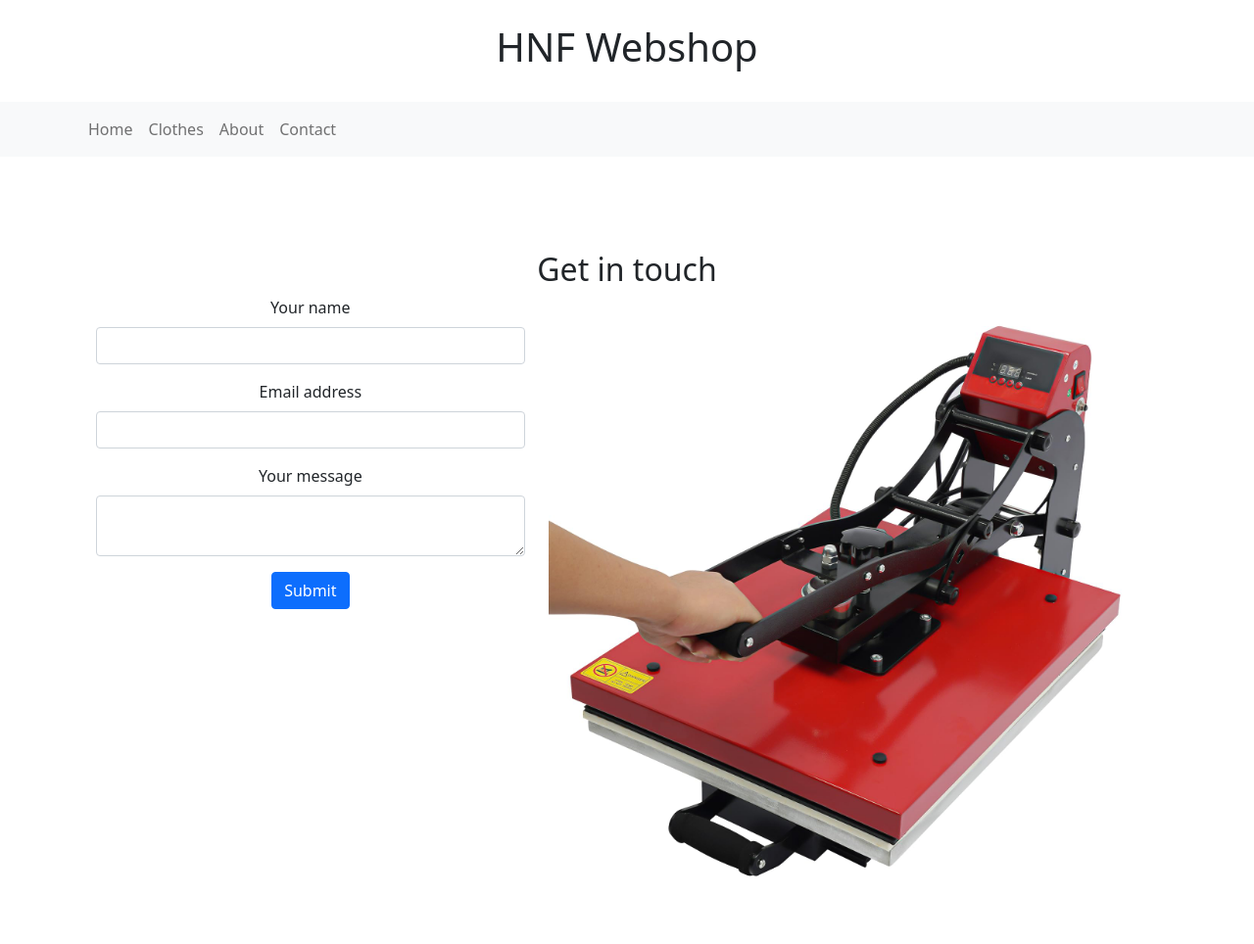
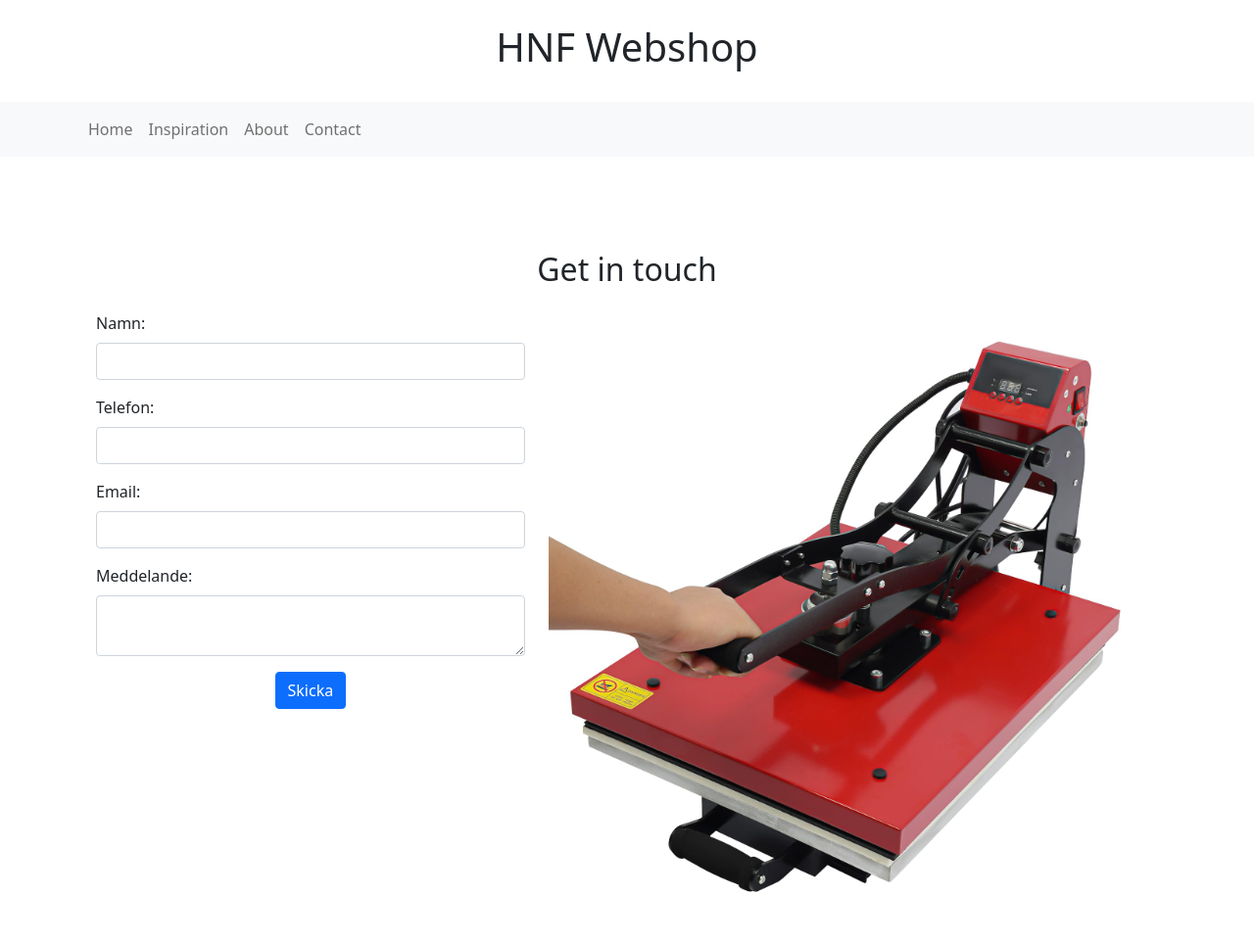
Before and after one commit to FilipNordqvist/flask-lookbook, a Flask app: page /contact in a window 1280 px wide. Shown: the top 964 px of the page at 98% size. Run offline with Flask 3, Linux system fonts and the light colour scheme.

Commit message:
Snygga till  mail information

```diff
--- a/app.py
+++ b/app.py
@@ -18,14 +18,6 @@ def home():
 def clothes():
     return render_template("inspiration.html")
 
-@app.route('/clothes/tshirts')
-def tshirts():
-    return render_template('tshirts.html')
-
-@app.route('/clothes/hoodie')
-def hoodie():
-    return render_template('hoodie.html')
-
 @app.route('/about')
 def about():
     return render_template('about.html')
@@ -38,6 +30,7 @@ def contact():
 def send_email():
     email = request.form.get('email')
     message = request.form.get('message')
+    phone = request.form.get('phone')
 
     if not email or not message:
         return "Email and message required", 400
@@ -48,14 +41,11 @@ def send_email():
             "to": "info@nordqvist.tech",
             "reply_to": email,
             "subject": "New message from HNF webshop",
-            "html": f"<p><b>From:</b> {email}</p><p>{message}</p>"
+            "html": f"<p><b>From:</b> {email}</p><p><b>Tel:</b> {phone}</p><p><b>Meddalande:</b><br> {message}</p>"
         })
-        print("✅ Resend response:", r)
         return redirect(url_for('contact'))
     except Exception as e:
-        import traceback
-        print("❌ Error from Resend:", e)
-        traceback.print_exc()
-        return f"Failed to send email: {e}", 500
+        return f"An error occurred: {e}", 500
+
 if __name__ == '__main__':
     app.run(host="0.0.0.0", port=8080)
--- a/templates/contact.html
+++ b/templates/contact.html
@@ -1,48 +1,39 @@
-{% extends "layout.html" %} {% block title %}Contact{% endblock %} {% block
-content %}
+{% extends "layout.html" %}
+{% block title %}Contact{% endblock %}
+{% block content %}
 <div class="container">
   <div class="row mt-5">
-    <h2 class="text-center">Get in touch</h2>
+    <h2 class="mb-4">Get in touch</h2>
     <div class="col-md-5">
       <form action="{{ url_for('send_email') }}" method="post">
+        <!-- Namn --->
         <div class="mb-3">
-          <label for="nameInput" class="form-label">Your name</label>
-          <input
-            type="text"
-            class="form-control"
-            id="nameInput"
-            name="name"
-            required
-          />
+          <label for="nameInput" class="form-label text-start w-100">Namn:</label>
+          <input type="text" class="form-control" id="nameInput" name="name" required>
         </div>
+
+        <!-- Telefon --->
         <div class="mb-3">
-          <label for="email" class="form-label">Email address</label>
-          <input
-            type="email"
-            class="form-control"
-            id="email"
-            name="email"
-            required
-          />
+          <label for="phoneInput" class="form-label text-start w-100">Telefon:</label>
+          <input type="number" class="form-control" id="phoneInput" name="phone" required>
         </div>
+
+        <!-- E-post --->
         <div class="mb-3">
-          <label for="messageInput" class="form-label">Your message</label>
-          <textarea
-            name="message"
-            id="messageInput"
-            class="form-control"
-            required
-          ></textarea>
+          <label for="email" class="form-label text-start w-100">Email:</label>
+          <input type="email" class="form-control" id="email" name="email" required>
         </div>
-        <button type="submit" class="btn btn-primary">Submit</button>
+          <!-- Meddelande --->
+        <div class="mb-3">
+          <label for="messageInput" class="form-label text-start w-100">Meddelande:</label>
+          <textarea name="message" id="messageInput" class="form-control" required></textarea>
+        </div>
+
+        <button type="submit" class="btn btn-primary">Skicka</button>
       </form>
     </div>
     <div class="col-md-7">
-      <img
-        src="{{ url_for('static', filename='tryck.jpg') }}"
-        class="img-fluid"
-        alt=""
-      />
+      <img src="{{ url_for('static', filename='tryck.jpg') }}" class="img-fluid" alt="" />
     </div>
   </div>
 </div>
--- a/templates/index.html
+++ b/templates/index.html
@@ -3,4 +3,6 @@
 {% block content %}
   <h1>We print your ideas on clothes and more</h1>
   <img src="{{ url_for('static', filename='flagga.jpg') }}" style="width: 80%"/>
+
+  <!-- Karusell av bilder -->
 {% endblock %}
--- a/templates/inspiration.html
+++ b/templates/inspiration.html
@@ -2,6 +2,6 @@
 {% block title %}Inspiration{% endblock %}
 {% block content %}
   <h1>Inspiration</h1>
-
+  <!-- Mosaik av bilder -->
 
 {% endblock %}
--- a/templates/layout.html
+++ b/templates/layout.html
@@ -34,7 +34,7 @@
       <div class="collapse navbar-collapse" id="navbarSupportedContent">
         <ul class="navbar-nav ms-0 mb-2 mb-lg-0">
           <li class="nav-item"><a class="nav-link" href="/">Home</a></li>
-          <li class="nav-item"><a class="nav-link" href="/inspiration">Clothes</a></li>
+          <li class="nav-item"><a class="nav-link" href="/inspiration">Inspiration</a></li>
           <li class="nav-item"><a class="nav-link" href="/about">About</a></li>
           <li class="nav-item"><a class="nav-link" href="/contact">Contact</a></li>
         </ul>
```
